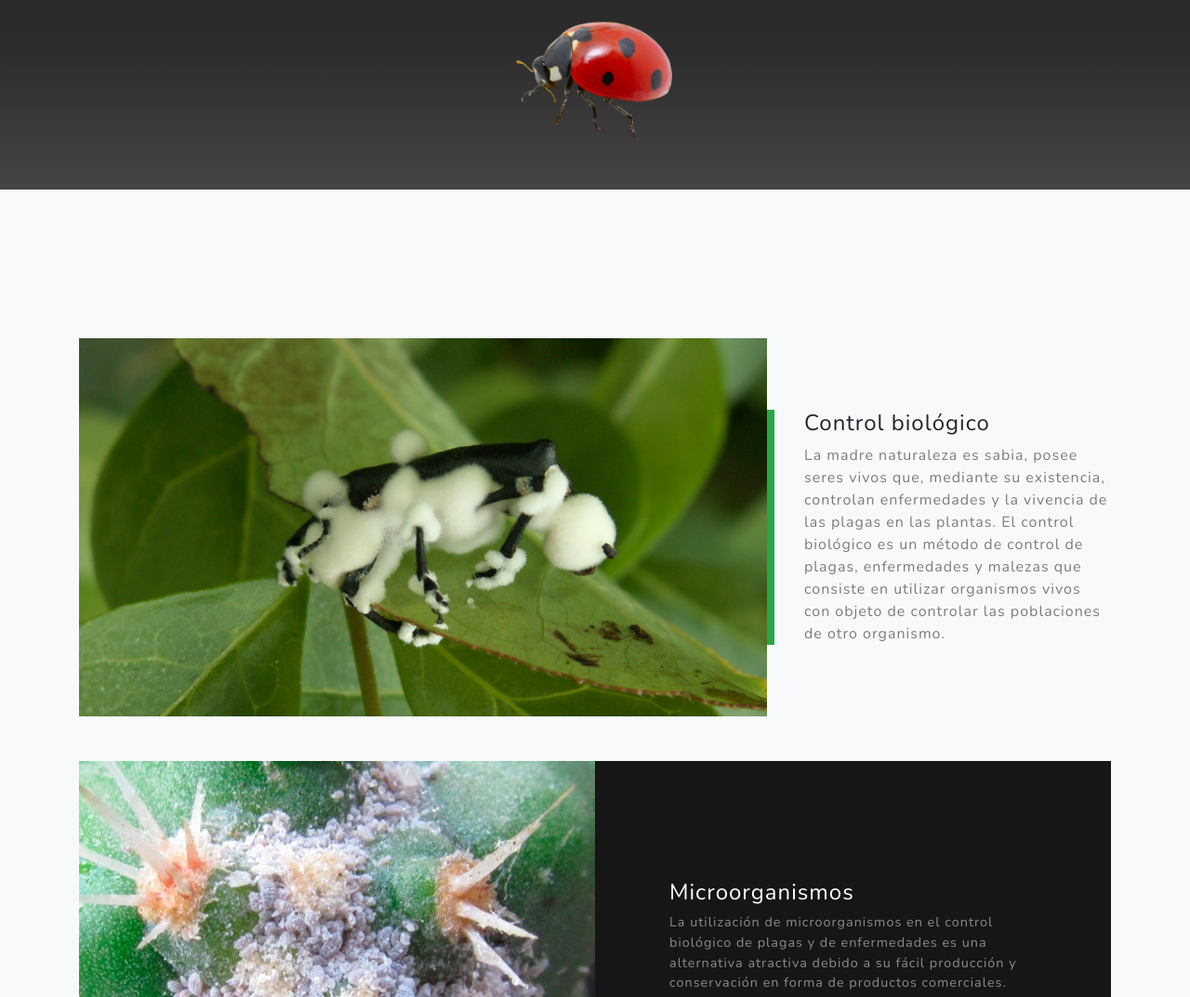
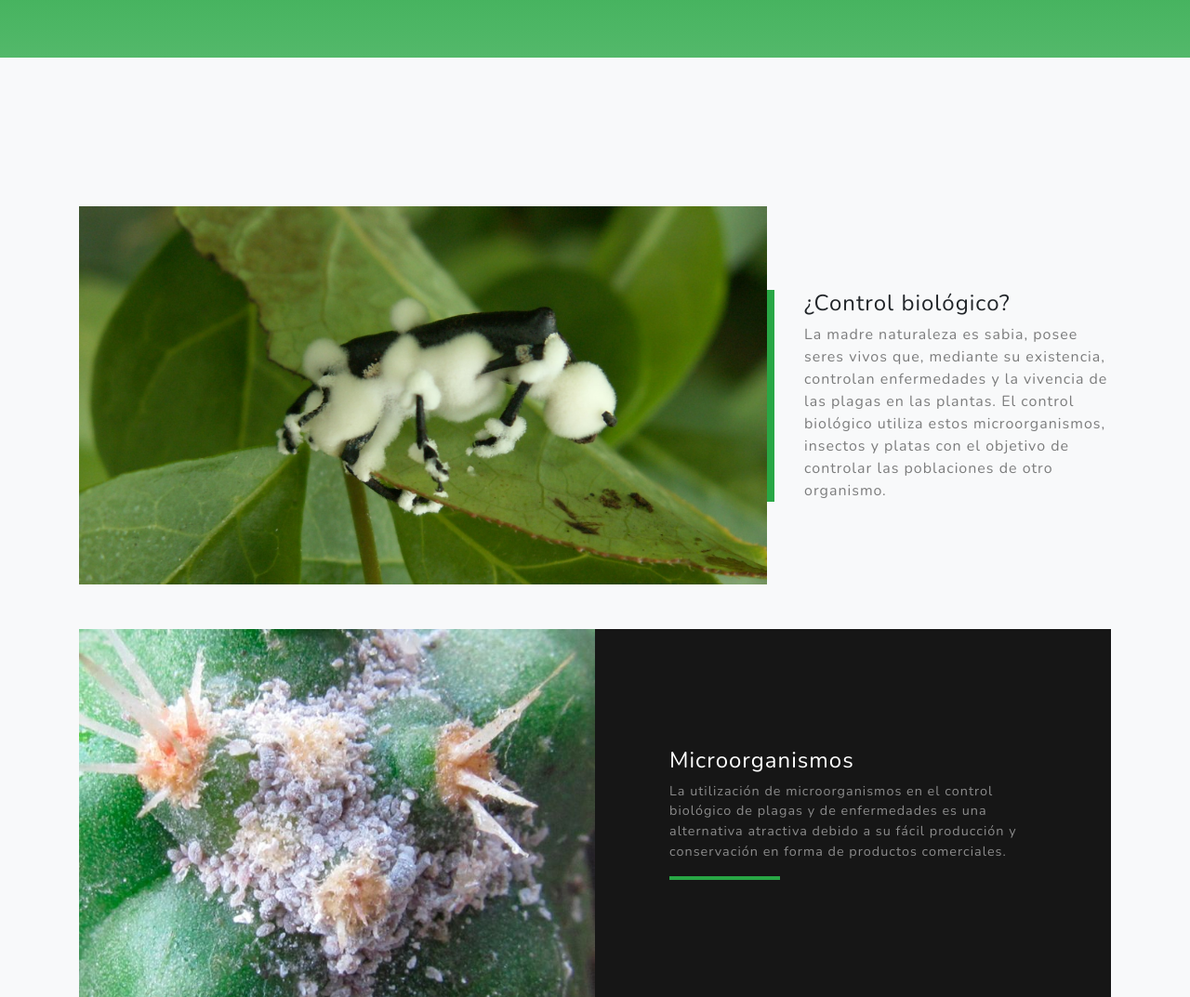
Before and after one commit to luznieto/catalogo-mip, a Flask app: page / in a window 1280 px wide. Shown: the part 1184-2257 px from the top of the page at 93% size. Run offline with Flask 2, Linux system fonts and the light colour scheme; some libraries are stand-ins or nearby versions.

Commit message:
Edit style

```diff
--- a/static/css/grayscale.css
+++ b/static/css/grayscale.css
@@ -92,8 +92,8 @@
   height: auto;
   min-height: 35rem;
   padding: 15rem 0;
-  background: -webkit-gradient(linear, left top, left bottom, from(rgba(22, 22, 22, 0.3)), color-stop(75%, rgba(22, 22, 22, 0.7)), to(#161616)), url("../img/bg2.jpg");
-  background: linear-gradient(to bottom, rgba(22, 22, 22, 0.3) 0%, rgba(22, 22, 22, 0.7) 75%, #161616 100%), url("../img/bg2.jpg");
+  background: -webkit-gradient(linear, left top, left bottom, from(rgba(255, 255, 255, 0.1)), color-stop(30%, rgba(255, 255, 255, 0.3)), to(#3AD671)), url("../img/bg.jpg");
+  background: linear-gradient(to bottom, rgba(255, 255, 255, 0.3) 0%, rgba(255, 255, 255, 0.7) 80%, #3AD671 100%), url("../img/bg.jpg");
   background-position: center;
   background-repeat: no-repeat;
   background-attachment: scroll;
@@ -168,8 +168,8 @@
 
 .about-section {
   padding-top: 10rem;
-  background: -webkit-gradient(linear, left top, left bottom, from(#161616), color-stop(75%, rgba(22, 22, 22, 0.9)), to(rgba(22, 22, 22, 0.8)));
-  background: linear-gradient(to bottom, #161616 0%, rgba(22, 22, 22, 0.9) 75%, rgba(22, 22, 22, 0.8) 100%);
+  background: -webkit-gradient(linear, left top, left bottom, from(#28a745), color-stop(75%, rgba(40, 167, 69, 0.9)), to(rgba(40, 167, 69, 0.8)));
+  background: linear-gradient(to bottom, #3AD671 0%, rgba(40, 167, 69, 0.9) 75%, rgba(40, 167, 69, 0.8) 100%);
 }
 
 .about-section p {
@@ -209,8 +209,8 @@
 
 .signup-section {
   padding: 10rem 0;
-  background: -webkit-gradient(linear, left top, left bottom, from(rgba(22, 22, 22, 0.1)), color-stop(75%, rgba(22, 22, 22, 0.5)), to(#161616)), url("../img/ft.jpg");
-  background: linear-gradient(to bottom, rgba(22, 22, 22, 0.1) 0%, rgba(22, 22, 22, 0.5) 75%, #161616 100%), url("../img/ft.jpg");
+  background: -webkit-gradient(linear, left top, left bottom, from(rgba(22, 22, 22, 0.1)), color-stop(75%, rgba(22, 22, 22, 0.5)), to(#161616)), url("https://horizontal.mx/wp-content/uploads/2019/01/campo.jpg");
+  background: linear-gradient(to bottom, rgba(22, 22, 22, 0.1) 0%, rgba(22, 22, 22, 0.5) 75%, #161616 100%), url("https://horizontal.mx/wp-content/uploads/2019/01/campo.jpg");
   background-position: center;
   background-repeat: no-repeat;
   background-attachment: scroll;
--- a/templates/index.html
+++ b/templates/index.html
@@ -8,7 +8,7 @@
   <meta name="description" content="">
   <meta name="author" content="">
 
-  <title>Cátalogo MIP</title>
+  <title>IBITA</title>
 
   <!-- Bootstrap core CSS -->
   <link href="/static/vendor/bootstrap/css/bootstrap.min.css" rel="stylesheet">
@@ -32,7 +32,7 @@
   <!-- Navigation -->
   <nav class="navbar navbar-expand-lg navbar-light fixed-top" id="mainNav">
     <div class="container">
-      <a class="navbar-brand js-scroll-trigger" href="#page-top">Inicio</a>
+      <a class="navbar-brand js-scroll-trigger" href="#page-top" style="color:#161616">Inicio</a>
       <button class="navbar-toggler navbar-toggler-right" type="button" data-toggle="collapse" data-target="#navbarResponsive" aria-controls="navbarResponsive" aria-expanded="false" aria-label="Toggle navigation">
         Menu
         <i class="fas fa-bars"></i>
@@ -40,16 +40,16 @@
       <div class="collapse navbar-collapse" id="navbarResponsive">
         <ul class="navbar-nav ml-auto">
           <li class="nav-item">
-            <a class="nav-link js-scroll-trigger" href="#about">Manejo Integrado</a>
+            <a class="nav-link js-scroll-trigger" href="#about" style="color:#161616">¿Quíenes somos?</a>
           </li>
           <li class="nav-item">
-            <a class="nav-link js-scroll-trigger" href="#projects">Control Biológico</a>
+            <a class="nav-link js-scroll-trigger" href="#projects" style="color:#161616">FAQS</a>
           </li>
           <li class="nav-item">
-            <a class="nav-link js-scroll-trigger" href="#search">Búsqueda</a>
+            <a class="nav-link js-scroll-trigger" href="#search" style="color:#161616">Índice</a>
           </li>
           <li class="nav-item">
-            <a class="nav-link js-scroll-trigger" href="#signup">Contacto</a>
+            <a class="nav-link js-scroll-trigger" href="#signup" style="color:#161616">Contacto</a>
           </li>
         </ul>
       </div>
@@ -60,22 +60,23 @@
   <header class="masthead">
     <div class="container d-flex h-100 align-items-center">
       <div class="mx-auto text-center">
-        <h1 class="mx-auto my-0 text-uppercase">Catálogo MIP</h1>
-        <h2 class="text-white-50 mx-auto mt-2 mb-5">Control Biológico Integrado</h2>
-        <a href="#search" class="btn btn-success js-scroll-trigger">Empecemos</a>
+        <img src="static/img/Ibita.png" width="500%" class="img-fluid" alt="">
+        <h2 class="mx-auto mt-2 mb-5" style="color:#38572a"><b>Tu guía de manejo en agricultura orgánica</b></h2>
+
       </div>
     </div>
   </header>
 
   <!-- About Section -->
-  <section id="about" class="about-section text-center">
+  <section id="about" class="about-section">
     <div class="container">
       <div class="row">
-        <div class="col-lg-8 mx-auto">
-          <h2 class="text-white mb-4">¿Que es el MIP?</h2>
-          <p class="text-white-50">En agricultura se entiende como manejo integrado de plagas (MIP) o control integrado/integral de plagas a una estrategia que usa una gran variedad de métodos complementarios: físicos, mecánicos, químicos, biológicos, genéticos, legales y culturales para el control de plagas.</p>
-
-          <img src="static/img/mariquita.png" width="25%" class="img-fluid" alt="">
+        <div class="col mx-auto  text-center">
+          <h2 class="text-white mb-4"><b>¿Quienes somos?</b></h2>
+          <p class="text-brown-50"><b>Somos un equipo interesado en establecer una relación directa entre el agricultor y el conocimiento. Nuestra misión es poner a tu alcance la información necesaria para combatir plagas y enfermedades para una producción orgánica.</b></p>
+        </div>
+        <div class="col mx-auto">
+          <img src="https://i1.wp.com/elblogdefagro.com.mx/wp-content/uploads/2019/03/agricultor-mexicano.png?ssl=1" class="rounded float-right" width="55%" alt="...">
         </div>
       </div>
 
@@ -94,8 +95,8 @@
         </div>
         <div class="col-xl-4 col-lg-5">
           <div class="featured-text text-center text-lg-left">
-            <h4>Control biológico</h4>
-            <p class="text-black-50 mb-0">La madre naturaleza es sabia, posee seres vivos que, mediante su existencia, controlan enfermedades y la vivencia de las plagas en las plantas. El control biológico es un método de control de plagas, enfermedades y malezas que consiste en utilizar organismos vivos con objeto de controlar las poblaciones de otro organismo. </p>
+            <h4>¿Control biológico?</h4>
+            <p class="text-black-50 mb-0">La madre naturaleza es sabia, posee seres vivos que, mediante su existencia, controlan enfermedades y la vivencia de las plagas en las plantas. El control biológico utiliza estos microorganismos, insectos y platas con el objetivo de controlar las poblaciones de otro organismo. </p>
           </div>
         </div>
       </div>
@@ -160,8 +161,10 @@
   <section id="search" class="search-section">
     <div class="container-fluid">
       <center>
-        <div class="title-cmip">
-           <img src="static/img/catalogo_mip2.png" width="5%" hspace="5" vspace="5" style="float: none;"/><h1 class="text-white">Catálogo de Control Biológico Integrado</h1>
+        <div class="title-cmip" style="background: #28a745">
+           <img src="static/img/catalogo_mip2.png" width="5%" hspace="5" vspace="5" style="float: none">
+
+           <h1 class="text-white">Índice</h1>
            <br>
          </div>
          <br>
@@ -234,10 +237,10 @@
         <div class="col-md-10 col-lg-8 mx-auto text-center">
 
           <i class="far fa-paper-plane fa-2x mb-2 text-white"></i>
-          <h2 class="text-white mb-5">¡Suscríbete para ser usuario beta!</h2>
+          <h2 class="text-white mb-5">¡Cóntactanos!</h2>
           {% if flag %}
           <div class="alert alert-dark alert-dismissible fade show" role="alert">
-            <strong>¡Gracias por suscribirte {{ name.split(' ')[0] }}!</strong> Pronto recibirás más noticias.
+            <strong>¡Gracias por contactarnos! {{ name.split(' ')[0] }}!</strong> Pronto recibirás más noticias.
             <button type="button" class="close" data-dismiss="alert" aria-label="Close">
               <span aria-hidden="true">&times;</span>
             </button>
@@ -252,7 +255,7 @@
               <input name="name" type="text" class="form-control flex-fill mr-0 mr-sm-2 mb-3 mb-sm-0" id="inputName" placeholder="Introduce tu nombre" required>
               <input name="email" type="email" class="form-control flex-fill mr-0 mr-sm-2 mb-3 mb-sm-0" id="inputEmail" placeholder="Introduce tu email" required>
             </div>
-            <button type="submit" class="btn btn-success mx-auto">Suscribirme</button>
+            <button type="submit" class="btn btn-success mx-auto">Enviar</button>
           </form>
 
         </div>
@@ -303,6 +306,16 @@
         </div>
       </div>
 
+      <div>
+        <center>
+          <br>
+        <p class="text-white">Proyecto generado en:</p>
+        <br>
+        <img src="http://communities.techstars.com/images/logos/sw-logo-black.png" width="30%" hspace="5" vspace="5" style="float: none">
+       </center>
+      </div>
+
+
       <div class="social d-flex justify-content-center">
         <a href="#" class="mx-2">
           <i class="fab fa-twitter"></i>
```
Also changed, not shown: static/img/Ibita.png (added).
